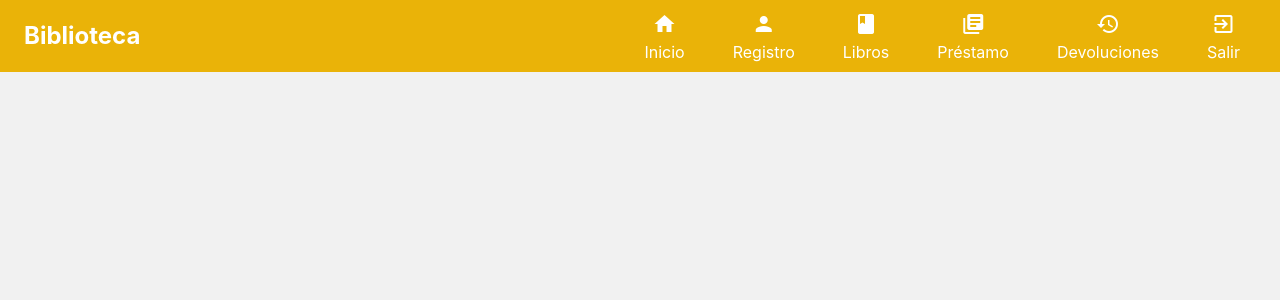
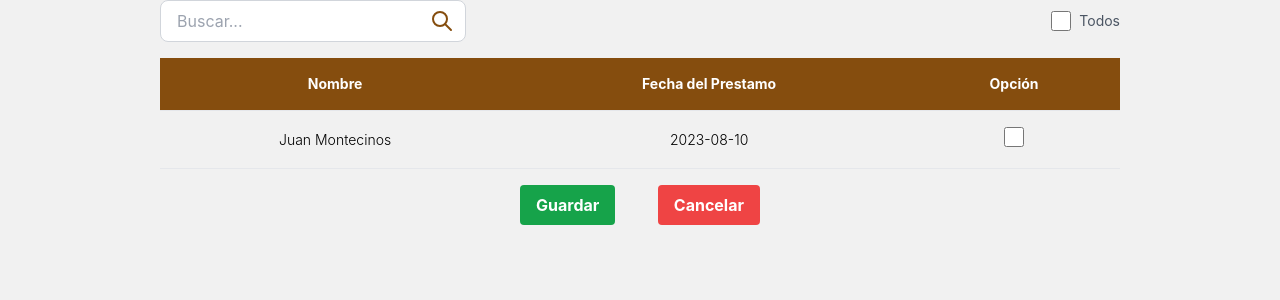
Before and after one commit to MicaelaTrujillo/Biblioteca_pasantia, a React (Create React App) app: page / in a window 1280 px wide. Shown: the top 300 px of the page. Built offline with nearby package versions, Linux system fonts and the light colour scheme.

Commit message:
ReturnRegister

```diff
--- a/src/App.js
+++ b/src/App.js
@@ -1,13 +1,12 @@
-import logo from './logo.svg';
-import './App.css';
-import NavbarDefault from './components/NavbarDefault';
+import ReturnRegister from "./components/ReturnModule/ReturnRegister";
+
 
 const App = () => {
   return (
     <div className="App">
-      <NavbarDefault/>
+      <ReturnRegister/>
     </div>
   );
 };
 
-export default App;
+export default App;
--- a/src/components/ReturnModule/ReturnRegister.js
+++ b/src/components/ReturnModule/ReturnRegister.js
@@ -0,0 +1,99 @@
+/* eslint-disable no-unused-vars */
+import { useState } from "react";
+import SearchBar from "../SearchBar";
+import SaveButton from "../SaveButton";
+import CancelButton from "../CancelButton";
+
+function ReturnRegister() {
+  const [searchValue, setSearchValue] = useState("");
+  const [selectAll, setSelectAll] = useState(false);
+  const [clientData, setClientData] = useState({
+    nombre_cliente: "Juan Montecinos",
+    fecha_prestamo: "2023-08-10", // Cambiar aquí por la fecha actual o cualquier fecha deseada
+    isCarnetChecked: false, // Cambiar a true si se desea que el checkbox esté marcado inicialmente
+  });
+
+  const handleSearch = (value) => {
+    setSearchValue(value);
+    // Aquí podrías implementar la lógica para filtrar los datos del cliente en base al valor de búsqueda
+  };
+
+  const handleCarnetCheckbox = () => {
+    setClientData((prevData) => ({
+      ...prevData,
+      isCarnetChecked: !prevData.isCarnetChecked,
+    }));
+  };
+
+  const handleSelectAllCheckbox = () => {
+    setSelectAll(!selectAll);
+  };
+
+  return (
+    <div className="flex justify-center">
+      <div className="w-9/12">
+        <div className="flex items-center justify-between"> {/* Modificar el contenedor del buscador y el checkbox "Todos" */}
+          <SearchBar
+            value={searchValue}
+            onChange={handleSearch}
+            placeholder="Buscar cliente..."
+          />
+          <label className="flex items-center ml-4">
+            <input
+              type="checkbox"
+              className="w-5 h-5 text-green-600 form-checkbox"
+              checked={selectAll}
+              onChange={handleSelectAllCheckbox}
+            />
+            <span className="ml-2 text-sm text-gray-600">Todos</span>
+          </label>
+        </div>
+        <div className="mt-4 overflow-x-auto">
+          <table className="min-w-full text-sm font-light text-center">
+            <thead className="font-medium text-white bg-yellow-800 border-b">
+              <tr>
+                <th scope="col" className="px-6 py-4">
+                  Nombre
+                </th>
+                <th scope="col" className="px-6 py-4">
+                  Fecha del Prestamo
+                </th>
+                <th scope="col" className="px-6 py-4">
+                  Opción
+                </th>
+              </tr>
+            </thead>
+            <tbody>
+              <tr className="border-b">
+                <td className="px-6 py-4 whitespace-nowrap">
+                  {clientData.nombre_cliente}
+                </td>
+                <td className="px-6 py-4 whitespace-nowrap">
+                  {clientData.fecha_prestamo}
+                </td>
+                <td className="px-6 py-4 whitespace-nowrap">
+                  <label className="inline-flex items-center">
+                    <input
+                      type="checkbox"
+                      className="w-5 h-5 text-green-600 form-checkbox"
+                      checked={selectAll || clientData.isCarnetChecked}
+                      onChange={handleCarnetCheckbox}
+                    />
+                  </label>
+                </td>
+              </tr>
+            </tbody>
+          </table>
+        </div>
+        <div className="flex justify-center mt-4">
+          <div className="flex justify-between w-1/4">
+            <SaveButton />
+            <CancelButton />
+          </div>
+        </div>
+      </div>
+    </div>
+  );
+}
+
+export default ReturnRegister;
```
